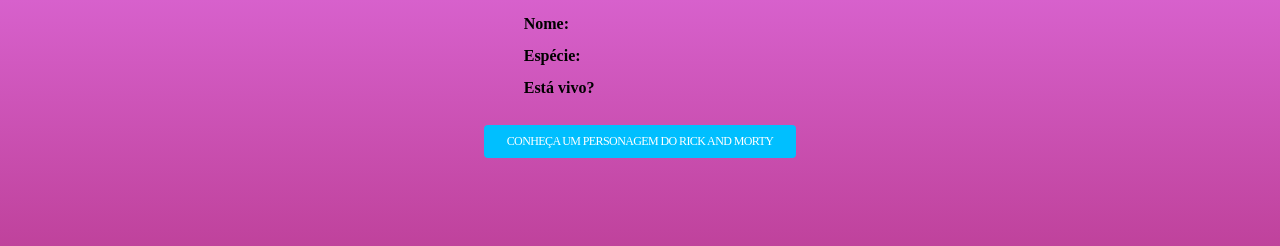
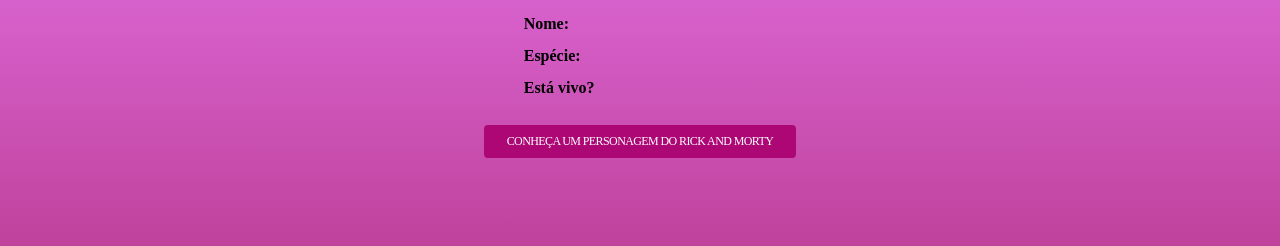
Before and after one commit to RodolfoShaw/DesafioZup, a plain HTML site: page index.html in a window 1280 px wide. Shown: the part 490-736 px from the top of the page. Drawn offline with Linux system fonts and the light colour scheme.

```diff
--- a/style.css
+++ b/style.css
@@ -26,8 +26,8 @@ main > section img {
 }
 
 main > section button {
-    background-color: #00BFFF;
-    border: none;
+    background-color: #ad0776;
+    border:none;
     border-radius: 4px;
     color: white;
     font-family: EuclidBold;
```
Also changed, not shown: script.js (added).
